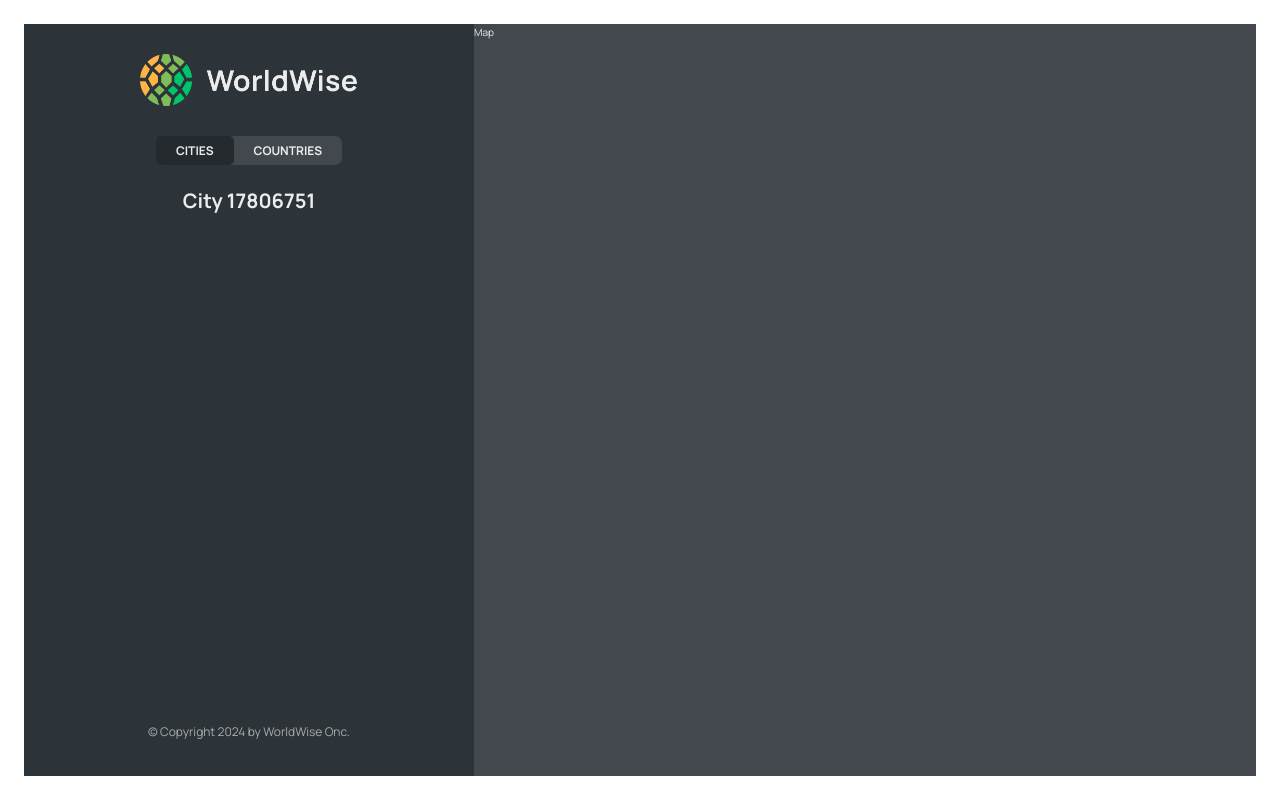
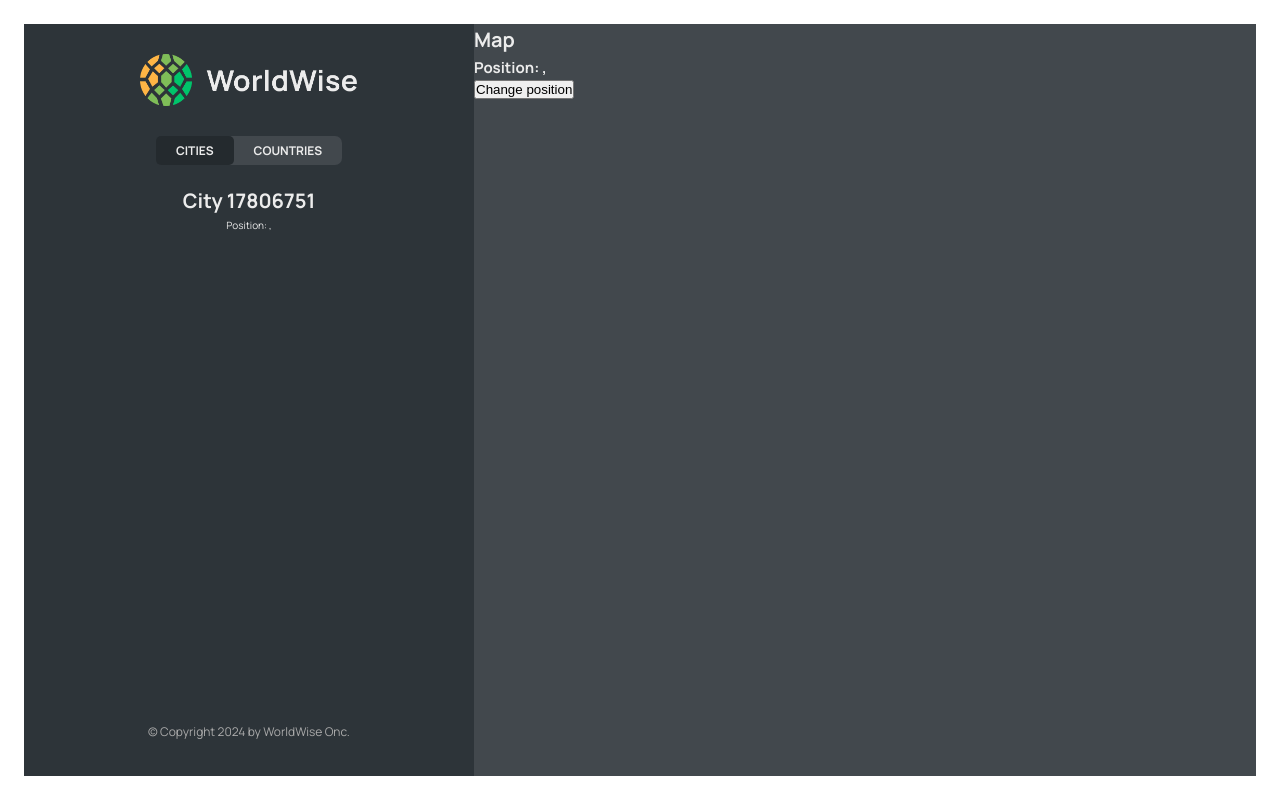
Before and after one commit to mizadyamiri/worldwise, a React (Vite) app: page /app/cities/17806751 in a window 1280 px wide. Built offline with nearby package versions, Linux system fonts and the light colour scheme; data requests are answered from the project's data file.

Commit message:
query string

```diff
--- a/src/components/City.jsx
+++ b/src/components/City.jsx
@@ -1,5 +1,5 @@
 /* eslint-disable no-unused-vars */
-import { useParams } from 'react-router-dom';
+import { useParams, useSearchParams } from 'react-router-dom';
 import styles from './City.module.css';
 
 const formatDate = date =>
@@ -13,6 +13,10 @@
 function City() {
   const { id } = useParams();
 
+  const [searchParams, setSearchParams] = useSearchParams();
+  const lat = searchParams.get('lat');
+  const lng = searchParams.get('lng');
+
   // TEMP DATA
   const currentCity = {
     cityName: 'Lisbon',
@@ -23,7 +27,14 @@
 
   const { cityName, emoji, date, notes } = currentCity;
 
-  return <h1>City {id}</h1>;
+  return (
+    <>
+      <h1>City {id}</h1>
+      <p>
+        Position: {lat}, {lng}
+      </p>
+    </>
+  );
 
   // return (
   //   <div className={styles.city}>
--- a/src/components/CityItem.jsx
+++ b/src/components/CityItem.jsx
@@ -10,11 +10,15 @@
 
 /* eslint-disable react/prop-types */
 function CityItem({ city }) {
-  const { cityName, emoji, date, id } = city;
+  const { cityName, emoji, date, id, position } = city;
+  console.log(position);
 
   return (
     <li>
-      <Link className={styles.cityItem} to={`${id}`}>
+      <Link
+        className={styles.cityItem}
+        to={`${id}?lat=${position.lat}&lng=${position.lng}`}
+      >
         <span className={styles.emoji}>{emoji}</span>
         <h3 className={styles.name}>{cityName}</h3>
         <time className={styles.date}>({formatDate(date)})</time>
--- a/src/components/Map.jsx
+++ b/src/components/Map.jsx
@@ -1,7 +1,21 @@
+/* eslint-disable no-unused-vars */
+import { useSearchParams } from 'react-router-dom';
 import styles from './Map.module.css';
 
 function Map() {
-  return <div className={styles.mapContainer}>Map</div>;
+  const [searchParams, setSearchParams] = useSearchParams();
+  const lat = searchParams.get('lat');
+  const lng = searchParams.get('lng');
+
+  return (
+    <div className={styles.mapContainer}>
+      <h1>Map</h1>
+      <h2>
+        Position: {lat}, {lng}
+      </h2>
+      <button onClick={() => setSearchParams({ lat: 0, lng: 1 })}>Change position</button>
+    </div>
+  );
 }
 
 export default Map;
```
